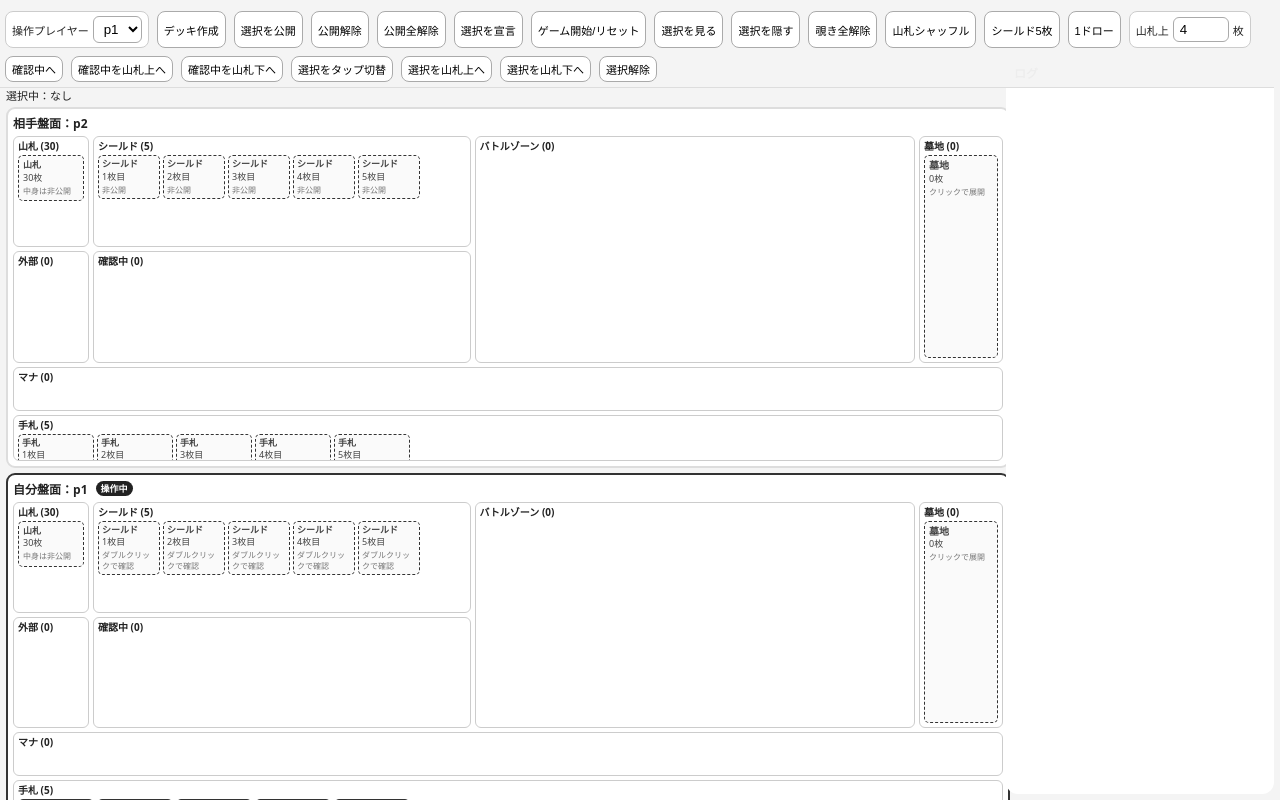
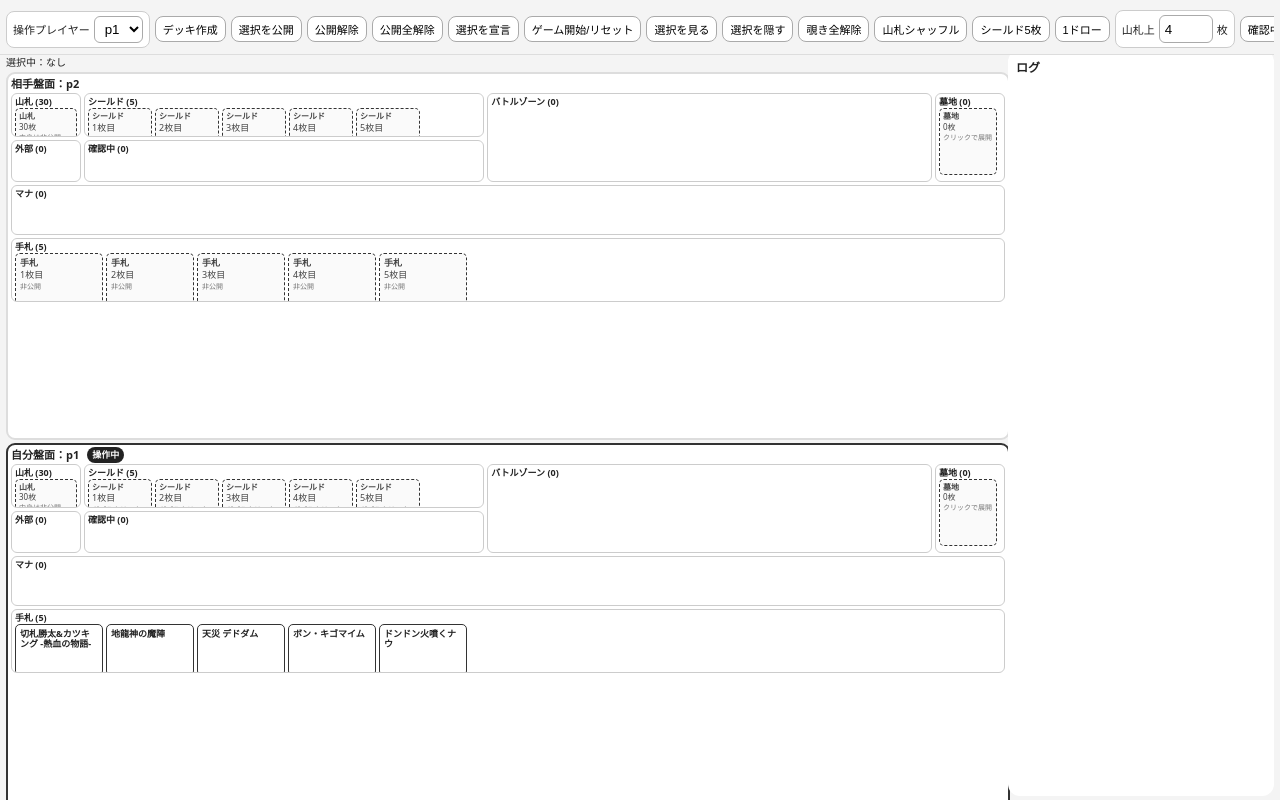
Before and after one commit to taketo353/dm-table, a React (Vite) app: page / in a window 1280 px wide. Built offline with nearby package versions, Linux system fonts and the light colour scheme.

Commit message:
add public reveal declaration and adjust compact layout

```diff
--- a/src/style.css
+++ b/src/style.css
@@ -1256,3 +1256,314 @@ body {
   max-height: 110px !important;
   overflow-y: auto !important;
 }
+
+/* ===== Extra compact vertical layout ===== */
+
+/* ツールバーを1段横スクロールにして、盤面の縦幅を確保 */
+.toolbar {
+  display: flex !important;
+  flex-wrap: nowrap !important;
+  align-items: center !important;
+  gap: 5px !important;
+  max-height: 42px !important;
+  height: 42px !important;
+  overflow-x: auto !important;
+  overflow-y: hidden !important;
+  white-space: nowrap !important;
+  padding: 4px 6px !important;
+}
+
+.toolbar button,
+.toolbar select,
+.toolbar input {
+  flex: 0 0 auto !important;
+}
+
+.toolbar button {
+  padding: 4px 7px !important;
+  font-size: 11px !important;
+}
+
+.deckPreviewControl {
+  flex: 0 0 auto !important;
+  font-size: 11px !important;
+}
+
+.deckPreviewControl input {
+  height: 22px !important;
+  padding: 2px 5px !important;
+}
+
+/* 選択表示も薄く */
+.selectedText {
+  height: 16px !important;
+  line-height: 16px !important;
+  margin: 1px 0 2px !important;
+  font-size: 10px !important;
+}
+
+/* 全体の高さ計算を詰める */
+.app {
+  height: 100vh !important;
+  overflow: hidden !important;
+  padding-top: 4px !important;
+  padding-bottom: 3px !important;
+}
+
+/* 2人盤面を画面内に収める */
+.tableLayout {
+  height: calc(100vh - 66px) !important;
+  grid-template-rows: minmax(0, 1fr) minmax(0, 1fr) !important;
+  gap: 3px !important;
+  overflow: hidden !important;
+}
+
+.playerBoard {
+  min-height: 0 !important;
+  padding: 3px !important;
+  overflow: hidden !important;
+}
+
+.playerTitle {
+  height: 15px !important;
+  line-height: 15px !important;
+  margin: 0 0 2px !important;
+  font-size: 11px !important;
+}
+
+/* 盤面内部の縦配分を圧縮 */
+.playerBoard .board {
+  height: calc(100% - 17px) !important;
+  grid-template-columns: 76px minmax(180px, 0.9fr) minmax(240px, 1.05fr) 76px !important;
+  grid-template-rows: minmax(54px, 0.9fr) minmax(42px, 0.65fr) 32px 34px !important;
+  gap: 3px !important;
+}
+
+.playerBoard .zone {
+  padding: 3px !important;
+  min-height: 0 !important;
+}
+
+.playerBoard .zone h3 {
+  margin: 0 0 2px !important;
+  font-size: 9px !important;
+  line-height: 1.05 !important;
+}
+
+/* カードをさらに薄く */
+.card {
+  width: 58px !important;
+  min-height: 28px !important;
+  padding: 3px !important;
+  font-size: 8px !important;
+  gap: 0 !important;
+}
+
+.card strong {
+  font-size: 8px !important;
+  line-height: 1.05 !important;
+  -webkit-line-clamp: 2 !important;
+}
+
+.hiddenInfo,
+.stackCount,
+.tapLabel {
+  font-size: 7px !important;
+}
+
+/* 手札・マナ・シールドは薄い横帯 */
+.zone-hand .card {
+  flex: 0 0 58px !important;
+  width: 58px !important;
+  min-height: 25px !important;
+}
+
+.zone-mana .card {
+  flex: 0 0 48px !important;
+  width: 48px !important;
+  min-height: 24px !important;
+}
+
+.zone-shield .card {
+  flex: 0 0 50px !important;
+  width: 50px !important;
+  min-height: 26px !important;
+}
+
+.zone-hand .cards,
+.zone-mana .cards,
+.zone-shield .cards {
+  overflow-x: auto !important;
+  overflow-y: hidden !important;
+  padding-bottom: 1px !important;
+}
+
+/* バトルゾーンも縦に膨らませすぎない */
+.zone-battle .cards {
+  max-height: calc(100% - 12px) !important;
+  overflow-y: auto !important;
+}
+
+/* ログ欄も上に合わせる */
+.fullLogs {
+  top: 50px !important;
+  bottom: 4px !important;
+  width: 250px !important;
+}
+
+/* 墓地の畳み表示も小さく */
+.gravePile {
+  min-height: 0 !important;
+}
+
+
+/* ===== Rebalance board rows: smaller deck/shield, bigger hand/mana ===== */
+
+/* 盤面全体は上寄せ。余白で下に押し出されないようにする */
+.playerBoard .board {
+  align-content: start !important;
+
+  grid-template-columns: 70px minmax(230px, 0.9fr) minmax(300px, 1fr) 70px !important;
+
+  /*
+    1段目: 山札・シールド
+    2段目: 外部・確認中
+    3段目: マナ
+    4段目: 手札
+  */
+  grid-template-rows: 44px 42px 50px 64px !important;
+
+  grid-template-areas:
+    "deck shield battle grave"
+    "external private battle grave"
+    "mana mana mana mana"
+    "hand hand hand hand" !important;
+
+  gap: 3px !important;
+}
+
+/* 山札・墓地みたいな束表示は薄く */
+.zone-deck,
+.zone-grave {
+  min-height: 0 !important;
+}
+
+.zone-deck .card,
+.zone-grave .card,
+.gravePile {
+  min-height: 30px !important;
+  height: 100% !important;
+  width: 58px !important;
+  padding: 3px !important;
+}
+
+/* シールドは横帯。縦はいらない */
+.zone-shield {
+  min-height: 0 !important;
+}
+
+.zone-shield .cards {
+  display: flex !important;
+  flex-wrap: nowrap !important;
+  overflow-x: auto !important;
+  overflow-y: hidden !important;
+  align-items: flex-start !important;
+}
+
+.zone-shield .card {
+  flex: 0 0 56px !important;
+  width: 56px !important;
+  min-height: 30px !important;
+  padding: 3px !important;
+}
+
+/* 外部・確認中も普段は薄く */
+.zone-external,
+.zone-private {
+  min-height: 0 !important;
+}
+
+.zone-external .cards,
+.zone-private .cards {
+  max-height: 28px !important;
+  overflow-x: auto !important;
+  overflow-y: hidden !important;
+}
+
+/* マナは少し余裕を持たせる */
+.zone-mana {
+  min-height: 50px !important;
+}
+
+.zone-mana .cards {
+  display: flex !important;
+  flex-wrap: nowrap !important;
+  overflow-x: auto !important;
+  overflow-y: hidden !important;
+  align-items: flex-start !important;
+}
+
+.zone-mana .card {
+  flex: 0 0 62px !important;
+  width: 62px !important;
+  min-height: 34px !important;
+  padding: 4px !important;
+}
+
+/* 手札は一番見たいので厚め */
+.zone-hand {
+  min-height: 64px !important;
+}
+
+.zone-hand .cards {
+  display: flex !important;
+  flex-wrap: nowrap !important;
+  overflow-x: auto !important;
+  overflow-y: hidden !important;
+  align-items: flex-start !important;
+}
+
+.zone-hand .card {
+  flex: 0 0 78px !important;
+  width: 78px !important;
+  min-height: 42px !important;
+  padding: 4px !important;
+}
+
+/* 手札だけカード名を少し読めるようにする */
+.zone-hand .card strong {
+  font-size: 9px !important;
+  line-height: 1.1 !important;
+  -webkit-line-clamp: 2 !important;
+}
+
+/* マナは小さくても名前が最低限見える程度 */
+.zone-mana .card strong {
+  font-size: 8px !important;
+  line-height: 1.05 !important;
+  -webkit-line-clamp: 2 !important;
+}
+
+/* バトルゾーンは縦に膨らみすぎない */
+.zone-battle .cards {
+  max-height: calc(100% - 12px) !important;
+  overflow-y: auto !important;
+  align-content: flex-start !important;
+}
+
+/* プレイヤーボード自体も少しだけ締める */
+.playerBoard {
+  padding: 3px !important;
+}
+
+.playerTitle {
+  height: 14px !important;
+  line-height: 14px !important;
+  margin-bottom: 2px !important;
+}
+
+/* 下にはみ出しにくくする */
+.tableLayout {
+  height: calc(100vh - 62px) !important;
+  gap: 3px !important;
+}
```
